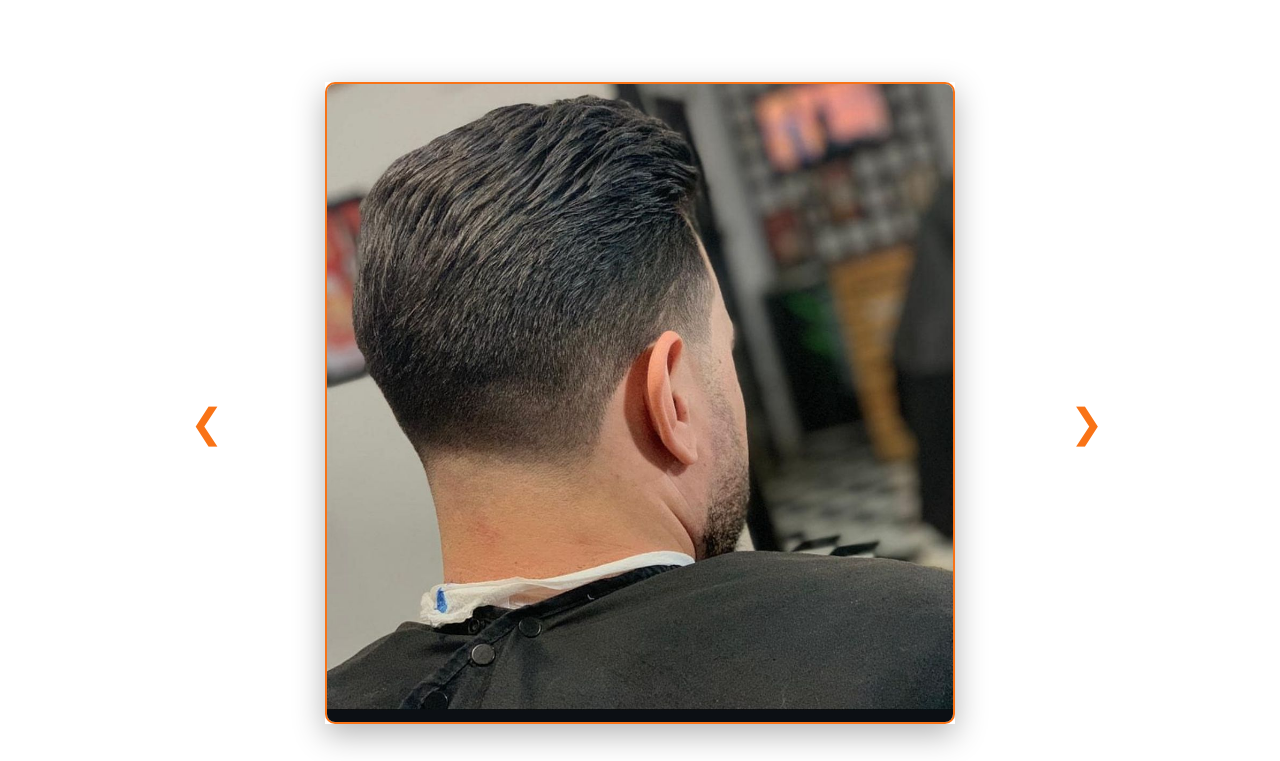
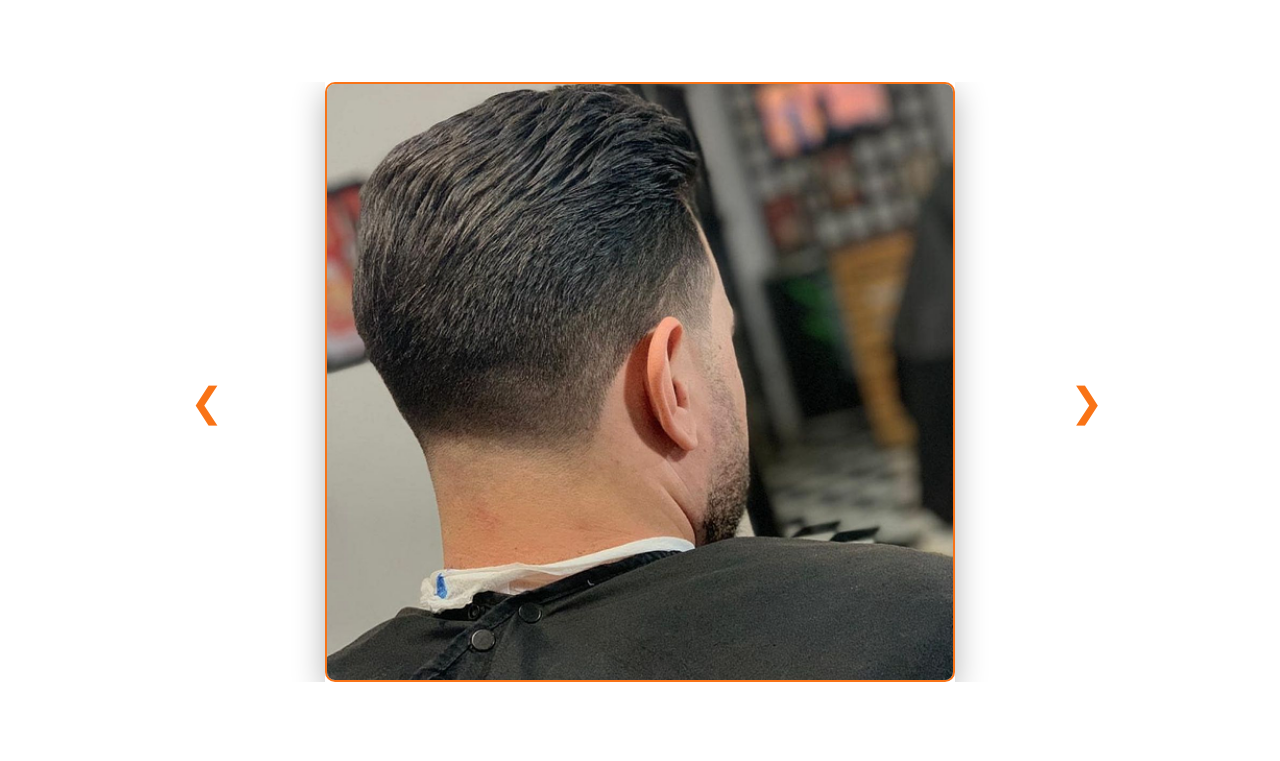
Before and after one commit to WilliamAndreoli/projeto_bravos, a plain HTML site: page public/index.html in a window 1280 px wide. Shown: the part 1699-2460 px from the top of the page. Drawn offline with nearby package versions, Linux system fonts and the light colour scheme.

Commit message:
Consertando erro do Carousel

```diff
--- a/public/css/estilo.css
+++ b/public/css/estilo.css
@@ -198,27 +198,25 @@ ul {
   width: 100%;
   max-width: 900px;
   margin: auto;
-    overflow: visible; /* Importante */
+  /* overflow: visible; Importante */
 }
 
 /* Aplica estilo às imagens */
 .carousel-inner {
   display: flex;
   justify-content: center;
-    overflow: visible;
+  height: 600px;
 }
 
 .carousel-item {
   flex: 0 0 70%;
   margin: 0 15px;
-    /* transition: transform 0.5s ease; */
-    /* transform: scale(0.9); */
   opacity: 0.6;
   z-index: 1;
+  height: 100%;
 }
 
 .carousel-item.active {
-    /* transform: scale(1.1); */
   opacity: 1;
   box-shadow: 0 10px 30px rgba(0,0,0,0.3);
   z-index: 2;
@@ -227,7 +225,9 @@ ul {
 /* Imagens ajustadas */
 .carousel-img {
   width: 100%;
-    border: 2px solid #f97316; /* Laranja */
+  height: 100%; /* imagem ocupa toda a altura do item */
+  object-fit: cover; /* mantém proporção e preenche */
+  border: 2px solid #f97316;
   border-radius: 10px;
 }
 
--- a/public/index.html
+++ b/public/index.html
@@ -123,7 +123,7 @@
                 <div class="col-md-6 d-flex mt-4 mb-4">
                     <div class="img-sobre align-self-center m-auto">
                         <img src="img/fachada.png">
-                        <h2 class="servico-title text-center">SERVIÇOS</h2>
+                        <h2 id="servico-title" class="servico-title text-center">SERVIÇOS</h2>
                         <ul>
                             <li class="servicos-li"><img src="img/tesoura.svg"> Cabelo</li>
                             <li class="servicos-li"><img src="img/barba.svg" class="mr-1">Barba</li>
@@ -147,27 +147,30 @@
                 </div>
 
                 <div class="col" style="margin-top: 80px; margin-bottom: 150px;">
-                    <div class="m-auto" style="max-width: 900px;">
+
                         <div id="carouselExampleIndicators" class="carousel slide custom-carousel" data-ride="carousel">
                             <div class="carousel-inner">
                               <div class="carousel-item active">
-                                <img src="img/img1.jpeg" class="d-block w-100 carousel-img" alt="...">
+                                <img src="img/img1.png" class="d-block w-100 carousel-img" alt="...">
                               </div>
                               <div class="carousel-item">
-                                <img src="img/img2.jpeg" class="d-block w-100 carousel-img" alt="...">
+                                <img src="img/img2.png" class="d-block w-100 carousel-img" alt="...">
                               </div>
                               <div class="carousel-item">
-                                <img src="img/img3.jpeg" class="d-block w-100 carousel-img" alt="...">
+                                <img src="img/img3.png" class="d-block w-100 carousel-img" alt="...">
+                              </div>
+                              <div class="carousel-item">
+                                <img src="img/img4.png" class="d-block w-100 carousel-img" alt="...">
                               </div>
                             </div>
-                            <a class="carousel-control-prev" href="#carouselExampleIndicators" role="button" data-slide="prev">
+                            <a class="carousel-control-prev" data-target="#carouselExampleIndicators" onclick="forceScroll()" role="button" data-slide="prev">
                               <span class="carousel-control-prev-icon custom-icon" aria-hidden="true"></span>
                             </a>
-                            <a class="carousel-control-next" href="#carouselExampleIndicators" role="button" data-slide="next">
+                            <a class="carousel-control-next" data-target="#carouselExampleIndicators" role="button" data-slide="next">
                               <span class="carousel-control-next-icon custom-icon" aria-hidden="true"></span>
                             </a>
                           </div>
-                    </div>
+
                 </div>
             </div>
         </div>
@@ -305,7 +308,6 @@
 
     <!--Animações JS-->
     <script src="js/animations.js"></script>
-
         <!-- JavaScript (Opcional) -->
     <!-- jQuery primeiro, depois Popper.js, depois Bootstrap JS -->
     <script src="https://code.jquery.com/jquery-3.3.1.slim.min.js"
--- a/public/js/animations.js
+++ b/public/js/animations.js
@@ -15,10 +15,10 @@ function handleParallax() {
     const scrolled = window.pageYOffset;
     const rate = scrolled * 0.5;
 
-    // Verifica se é um dispositivo móvel
-    if (window.innerWidth > 768) {
-        home.style.backgroundPositionY = `calc(50% + ${rate}px)`;
-    }
+    // // Verifica se é um dispositivo móvel
+    // if (window.innerWidth > 768) {
+    //     home.style.backgroundPositionY = `calc(50% + ${rate}px)`;
+    // }
 }
 
 // Animação de fade-in nos elementos
```
Also changed, not shown: public/img/img1.jpeg (deleted), public/img/img1.png (added), public/img/img2.jpeg (deleted), public/img/img2.png (added), public/img/img3.jpeg (deleted), public/img/img3.png (added), public/img/img4.jpeg (deleted), public/img/img4.png (added). Lines whose indentation alone changed are shown as unchanged.
